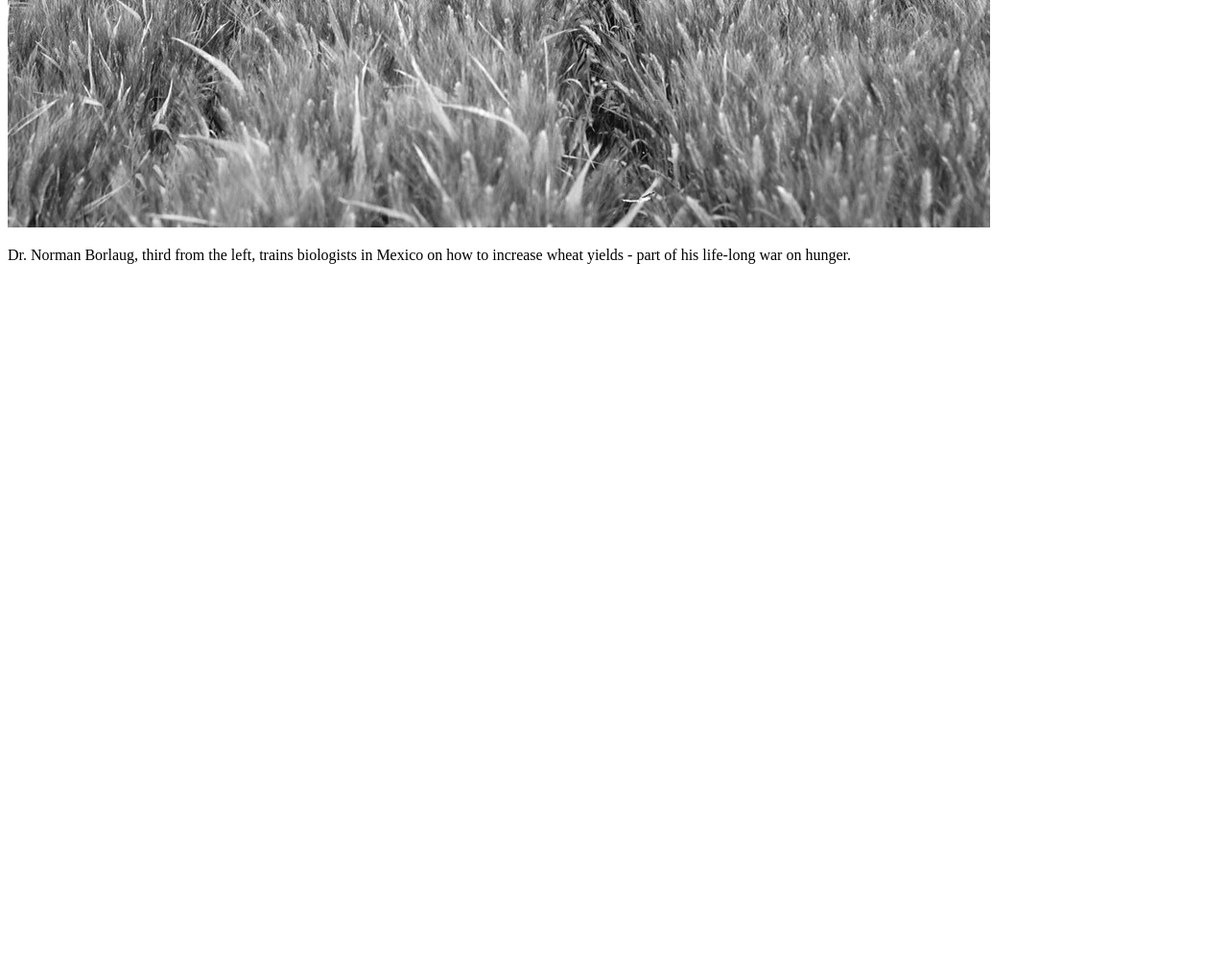
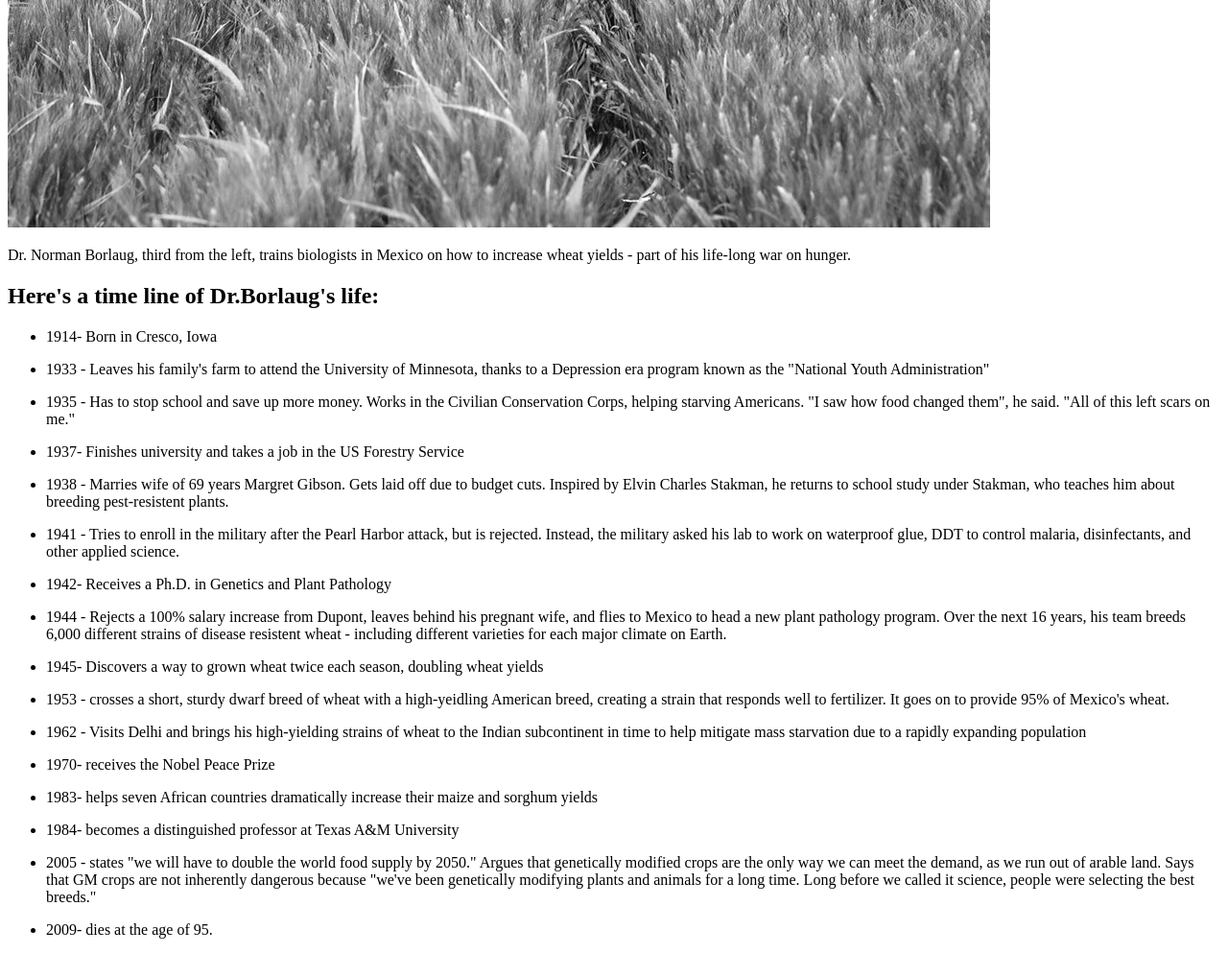
Before and after one commit to mohamed-abdelahi-haibelty/tribute-page, a plain HTML site: page index.html in a window 1280 px wide. Shown: the part 500-1494 px from the top of the page at 96% size. Before the commit the page ends 800 px from the top, so only its background shows below. Drawn offline with Linux system fonts and the light colour scheme.

Commit message:
unorder list and pargraphe

```diff
--- a/index.html
+++ b/index.html
@@ -17,6 +17,27 @@
             <img src="./images/tribute-page-main-image.jpg" alt="people talking in a farm." id="image">
             <p id="img-caption">Dr. Norman Borlaug, third from the left, trains biologists in Mexico on how to increase wheat yields - part of his life-long war on hunger.</p>
         </div>
+        <div id="tribute-info">
+            <h2>Here's a time line of Dr.Borlaug's life:</h2>
+            <ul>
+                <li><p><span>1914</span>- Born in Cresco, Iowa</p></li>
+                <li><p><span>1933</span> - Leaves his family's farm to attend the University of Minnesota, thanks to a Depression era program known as the "National Youth Administration"</p></li>
+                <li><p><span>1935</span> - Has to stop school and save up more money. Works in the Civilian Conservation Corps, helping starving Americans. "I saw how food changed them", he said. "All of this left scars on me."</p></li>
+                <li><p><span>1937</span>- Finishes university and takes a job in the US Forestry Service</p></li>
+                <li><p><span>1938</span> - Marries wife of 69 years Margret Gibson. Gets laid off due to budget cuts. Inspired by Elvin Charles Stakman, he returns to school study under Stakman, who teaches him about breeding pest-resistent plants.</p></li>
+                <li><p><span>1941</span> - Tries to enroll in the military after the Pearl Harbor attack, but is rejected. Instead, the military asked his lab to work on waterproof glue, DDT to control malaria, disinfectants, and other applied science.</p></li>
+                <li><p><span>1942</span>- Receives a Ph.D. in Genetics and Plant Pathology</p></li>
+                <li><p><span>1944</span> - Rejects a 100% salary increase from Dupont, leaves behind his pregnant wife, and flies to Mexico to head a new plant pathology program. Over the next 16 years, his team breeds 6,000 different strains of disease resistent wheat - including different varieties for each major climate on Earth.</p></li>
+                <li><p><span>1945</span>- Discovers a way to grown wheat twice each season, doubling wheat yields</p></li>
+                <li><p><span>1953</span> - crosses a short, sturdy dwarf breed of wheat with a high-yeidling American breed, creating a strain that responds well to fertilizer. It goes on to provide 95% of Mexico's wheat.</p></li>
+                <li><p><span>1962</span> - Visits Delhi and brings his high-yielding strains of wheat to the Indian subcontinent in time to help mitigate mass starvation due to a rapidly expanding population</p></li>
+                <li><p><span>1970</span>- receives the Nobel Peace Prize</p></li>
+                <li><p><span>1983</span>- helps seven African countries dramatically increase their maize and sorghum yields</p></li>
+                <li><p><span>1984</span>- becomes a distinguished professor at Texas A&M University</p></li>
+                <li><p><span>2005</span> - states "we will have to double the world food supply by 2050." Argues that genetically modified crops are the only way we can meet the demand, as we run out of arable land. Says that GM crops are not inherently dangerous because "we've been genetically modifying plants and animals for a long time. Long before we called it science, people were selecting the best breeds."</p></li>
+                <li><p><span>2009</span>- dies at the age of 95.</p></li>
+            </ul>
+        </div>
     </div>
 </body>
 </html>
```
